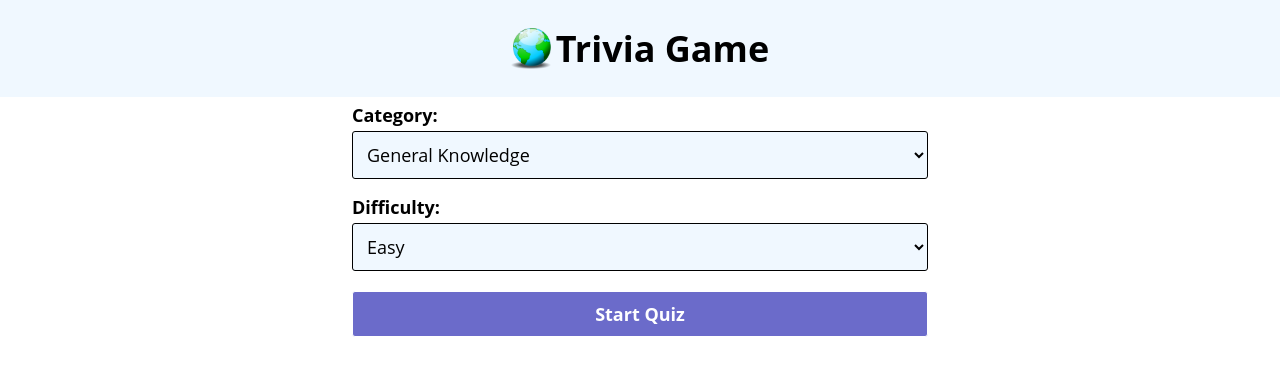
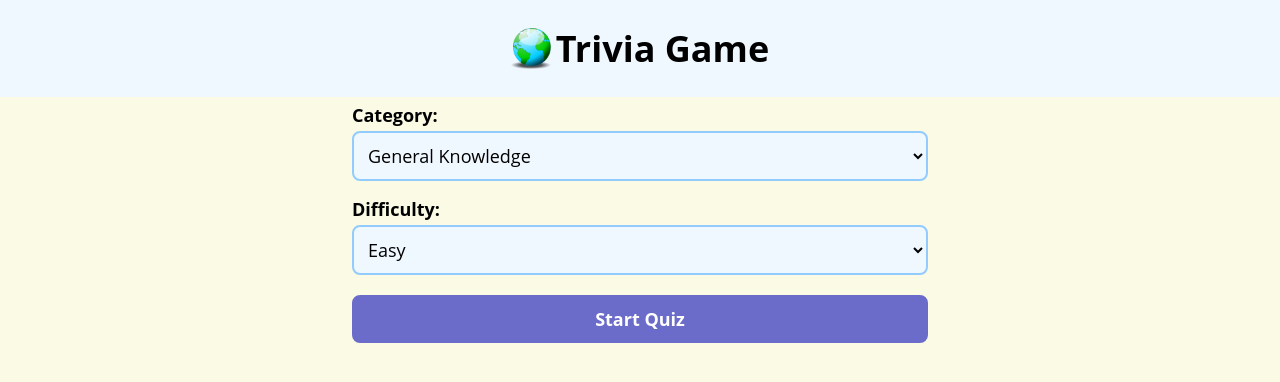
Before and after one commit to adrianmarceloledesma/trivia-game, a React (Vite) app: page / in a window 1280 px wide. Shown: the top 382 px of the page. Built offline with nearby package versions, Linux system fonts and the light colour scheme.

Commit message:
css updated

```diff
--- a/src/App.css
+++ b/src/App.css
@@ -16,6 +16,7 @@
 }
 body{
    margin: auto;
+   background-color: rgb(250, 250, 229);
 }
 .cont-components{
    margin: auto;
@@ -31,8 +32,6 @@ body{
     }
 
 }
-
-
 .cont-title{
    display: flex;
    justify-content: center;
@@ -50,11 +49,18 @@ h1{
 input, select{
    width:95%;
    padding: 10px;
-   border: 1px solid;
-   border-radius: 3px;
+   border: 2px solid rgb(146, 204, 255);
+   border-radius: 8px;
    font-size: 18px;
    cursor: pointer;
    overflow-wrap: break-word;
    word-wrap: break-word;
+   transition: all 0.5s ease;
 
 }
+
+/* Efecto al hacer clic (focus) */
+input:focus{
+  transform: scale(1.1);
+
+}
--- a/src/components/FormOptions.css
+++ b/src/components/FormOptions.css
@@ -20,7 +20,9 @@
     background-color: rgb(107, 107, 202);
     font-weight: bold;
     color: white;
+    border:rgb(107, 107, 202) 2px solid;
 }
 
 .cont-formOptions input:hover{
-background-color: rgba(107, 107, 202, 0.758);}
+    background-color: rgb(120, 120, 194);
+}
--- a/src/components/QuestionCard.css
+++ b/src/components/QuestionCard.css
@@ -1,10 +1,11 @@
 .cont-questionCard .cont-time-index-points{
     display: flex;
     justify-content: space-between;
-
+    border-bottom: 2px solid rgb(146, 204, 255);
 }
 .cont-title-options{
    text-align: center;
+
 }
 .cont-options{
     display: flex;
@@ -18,12 +19,14 @@
 }
 
 .cont-options input:hover{
-    border: rgb(107, 107, 202) 2px solid;
+    border: rgb(0, 133, 249) 2px solid;
 }
 
 .option-correct{
     color: green;
+    border-color: green;
 }
 .option-incorrect{
     color: red;
+    border-color: red;
 }
```
Also changed, not shown: 1 other file (tests, documents, lock files or other folders).
